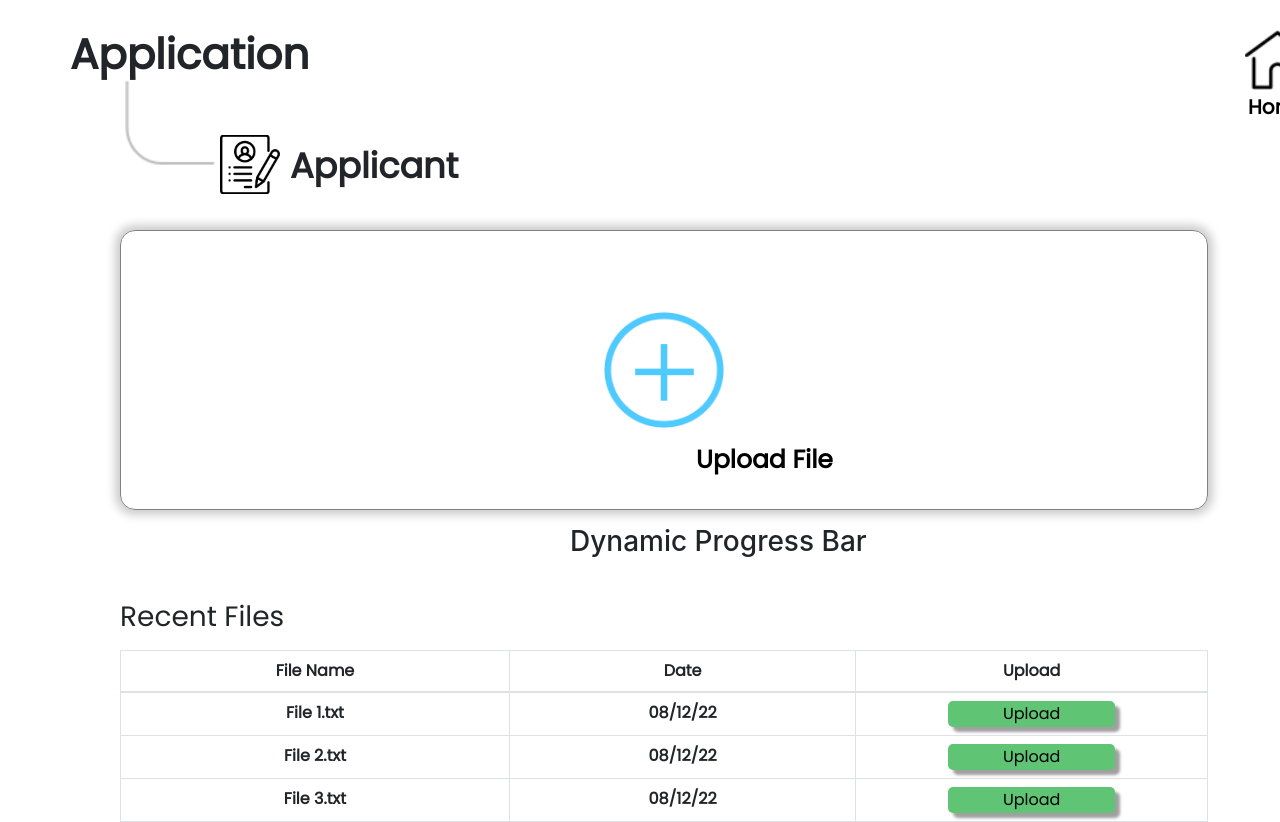
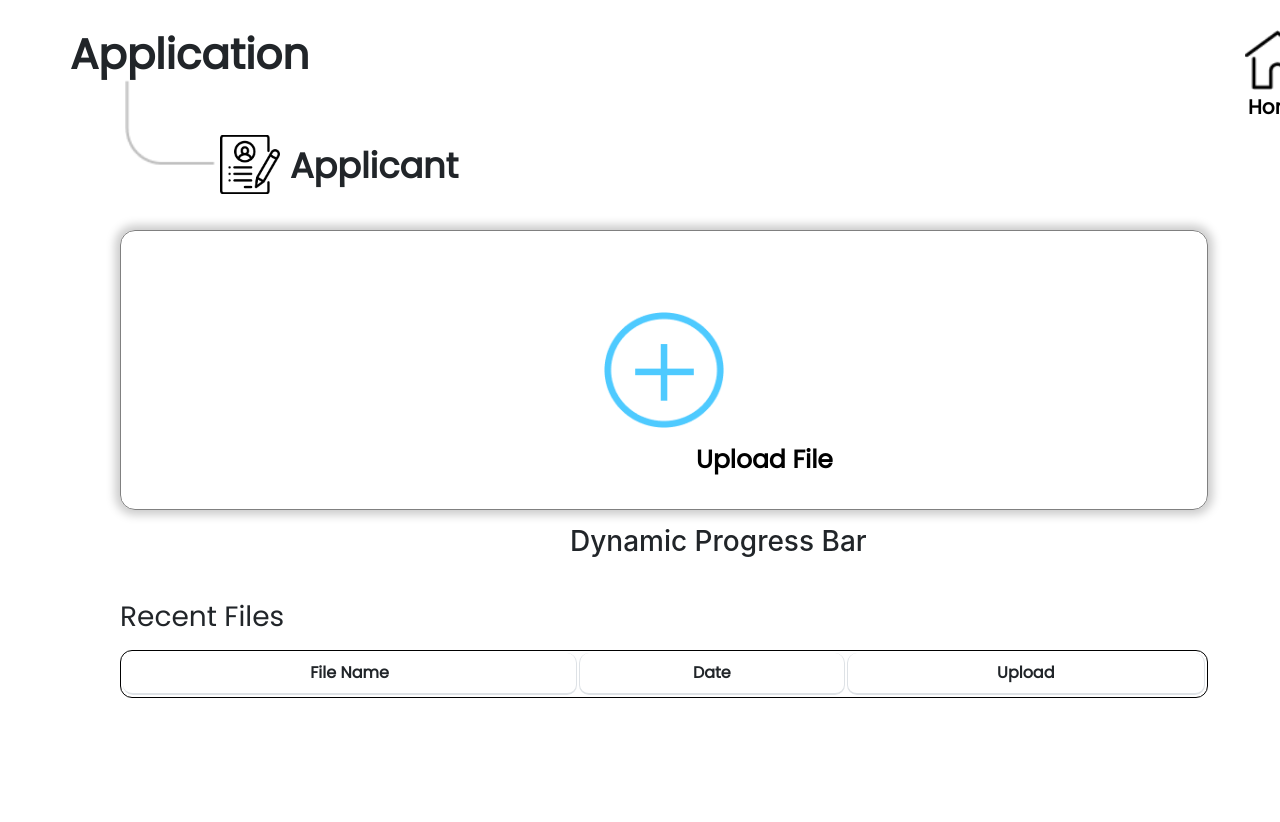
Before and after one commit to IvanJimenezCodeHub/headstarter-resume-parser-group-project, a React (Create React App) app in the folder client/: page /Application in a window 1280 px wide. Shown: the top 822 px of the page. After the commit the page ends 800 px from the top, so only its background shows below. Built offline with nearby package versions, Linux system fonts and the light colour scheme; the HTML template or start-up script is replaced by a standard one.

Commit message:
Applicant File Upload now uploads and store file

```diff
--- a/client/package.json
+++ b/client/package.json
@@ -17,6 +17,7 @@
     "react-dom": "^18.2.0",
     "react-router-dom": "^6.3.0",
     "react-scripts": "^5.0.1",
+    "uuid": "^8.3.2",
     "web-vitals": "^2.1.4"
   },
   "scripts": {
--- a/client/src/Components/Application/Application.css
+++ b/client/src/Components/Application/Application.css
@@ -142,13 +142,18 @@
     top: 650px;
     left: 120px;
     width: 85%;
-    border-radius: 15px;
+    border-collapse:separate;
+    border:solid black 1px;
+    border-radius: 12px;
 }
 
 th {
     font-family: 'Poppins', sans-serif;
     background-color: #4ECAFF;
     text-align: center;
+    border-radius: 10px;
+    border-left:solid black 1px;
+    border-top:solid black 1px;
 }
 
 td {
@@ -157,8 +162,13 @@ td {
     text-align: center;
     padding-bottom: 5px;
     padding-top: 20px;
+    border-left:solid black 1px;
+    border-top:solid black 1px;
 }
 
+td:first-child, th:first-child {
+    border-left: none;
+}
 
 .table_upload_btn {
     height: 100%;
--- a/client/src/Components/Application/Application.js
+++ b/client/src/Components/Application/Application.js
@@ -1,4 +1,4 @@
-import React from 'react'
+import React, { useState } from 'react'
 import './Application.css'
 import Home2 from '../../Icons/Home2.png'
 import changeRole2 from '../../Icons/changeRole2.png'
@@ -6,8 +6,21 @@ import Line2 from '../../Icons/line2.png'
 import Apply2 from '../../Icons/Apply2.png'
 import addFile from '../../Icons/addFile.png'
 import { Link } from 'react-router-dom'
+import { v4 as uuidv4 } from 'uuid';
 
 const Application = () => {
+    const [files, setFiles] = useState([])
+    const current = new Date();
+    const date = `${current.getMonth() + 1}/${current.getDate()}/${current.getFullYear()}`;
+
+    const handleFile = (e) => {
+        let selectedFile = e.target.files[0];
+        if (selectedFile) {
+            setFiles((oldFiles)=>[...oldFiles, {id: uuidv4(), file: selectedFile}])
+        }
+        console.log(files);
+    }
+
     return (
         <div>
             <h1 className='heading'>
@@ -27,10 +40,10 @@ const Application = () => {
 
             <div className='box'>
                 <label className='upload_img_box' htmlFor='uploadFile'>
-                    <img className='add_file' alt='add_file' src={addFile}/>
+                    <img className='add_file' alt='add_file' src={addFile} />
                     <p>Upload File</p>
                 </label>
-                <input className="upload_file" type="file" id="uploadFile" />
+                <input className="upload_file" type="file" id="uploadFile" onChange={handleFile} />
             </div>
             <h3 className='progress_bar'>Dynamic Progress Bar</h3>
             <h3 className='recent_files'>Recent Files</h3>
@@ -38,28 +51,21 @@ const Application = () => {
             <table className="table table-bordered">
                 <thead>
                     <tr>
-                        <th scope="col" style={{ borderTopLeftRadius: "15px", borderBottomLeftRadius: "15px" }}>File Name</th>
+                        <th scope="col">File Name</th>
                         <th scope="col">Date</th>
-                        <th scope="col" style={{ borderTopRightRadius: "15px", borderBottomRightRadius: "15px" }}>Upload</th>
-
+                        <th scope="col">Upload</th>
                     </tr>
                 </thead>
                 <tbody>
-                    <tr>
-                        <td >File 1.txt</td>
-                        <td >08/12/22</td>
-                        <td ><button className='table_upload_btn'>Upload</button></td>
-                    </tr>
-                    <tr>
-                        <td >File 2.txt</td>
-                        <td >08/12/22</td>
-                        <td ><button className='table_upload_btn'>Upload</button></td>
-                    </tr>
-                    <tr>
-                        <td >File 3.txt</td>
-                        <td >08/12/22</td>
-                        <td ><button className='table_upload_btn'>Upload</button></td>
-                    </tr>
+                    {files.map((file) => (
+                        <tr key={file.id}>
+                            <td>{file.file.name}</td>
+                            <td>{date}</td>
+                            <td>
+                                <button className='table_upload_btn'>Upload</button>
+                            </td>
+                        </tr>
+                    ))}
                 </tbody>
             </table>
         </div>
```
Also changed, not shown: 1 other file (tests, documents, lock files or other folders).
